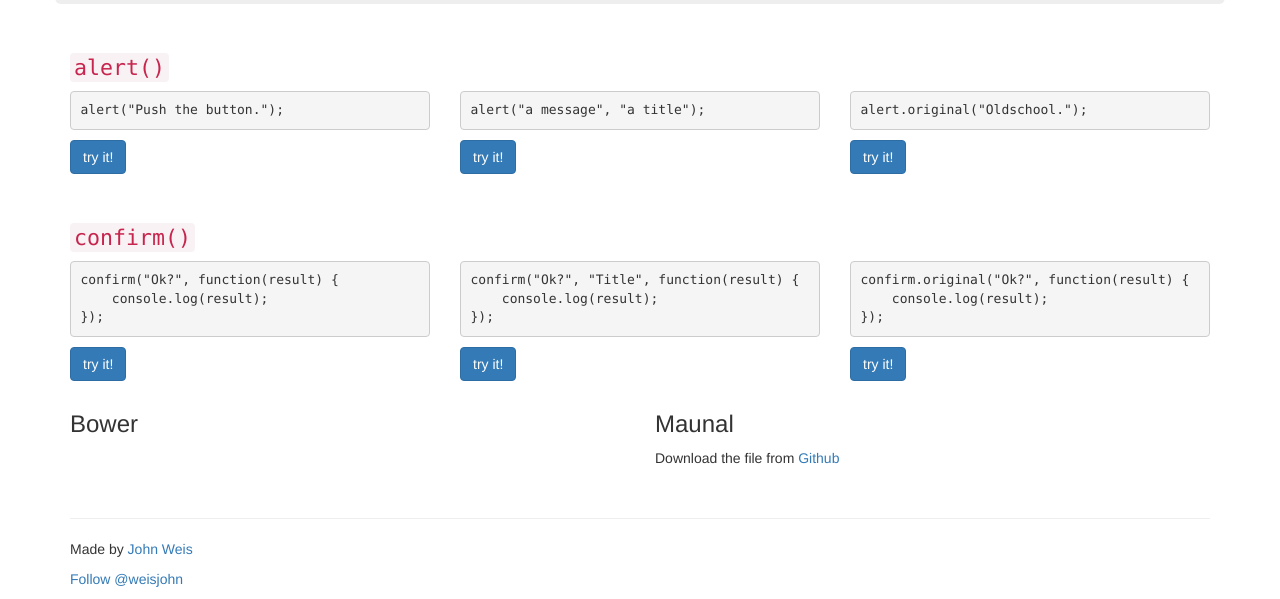
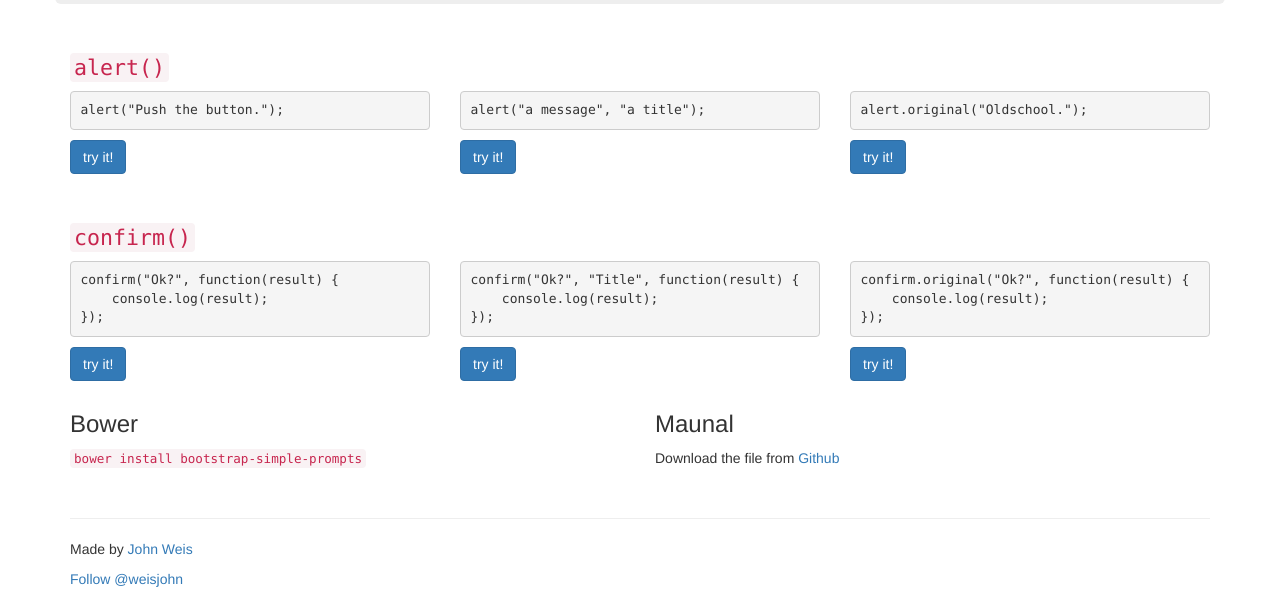
Before and after one commit to weisjohn/bootstrap-simple-prompts, a plain HTML site: page index.html in a window 1280 px wide. Shown: the part 256-855 px from the top of the page. Drawn offline with nearby package versions, Linux system fonts and the light colour scheme.

Commit message:
adding bower mention

```diff
--- a/index.html
+++ b/index.html
@@ -129,6 +129,9 @@
         <div class="row">
             <div class="col-md-6">
                 <h3>Bower</h3>
+                <p>
+                    <code>bower install bootstrap-simple-prompts</code>
+                </p>
             </div>
             <div class="col-md-6">
                 <h3>Maunal</h3>
```
